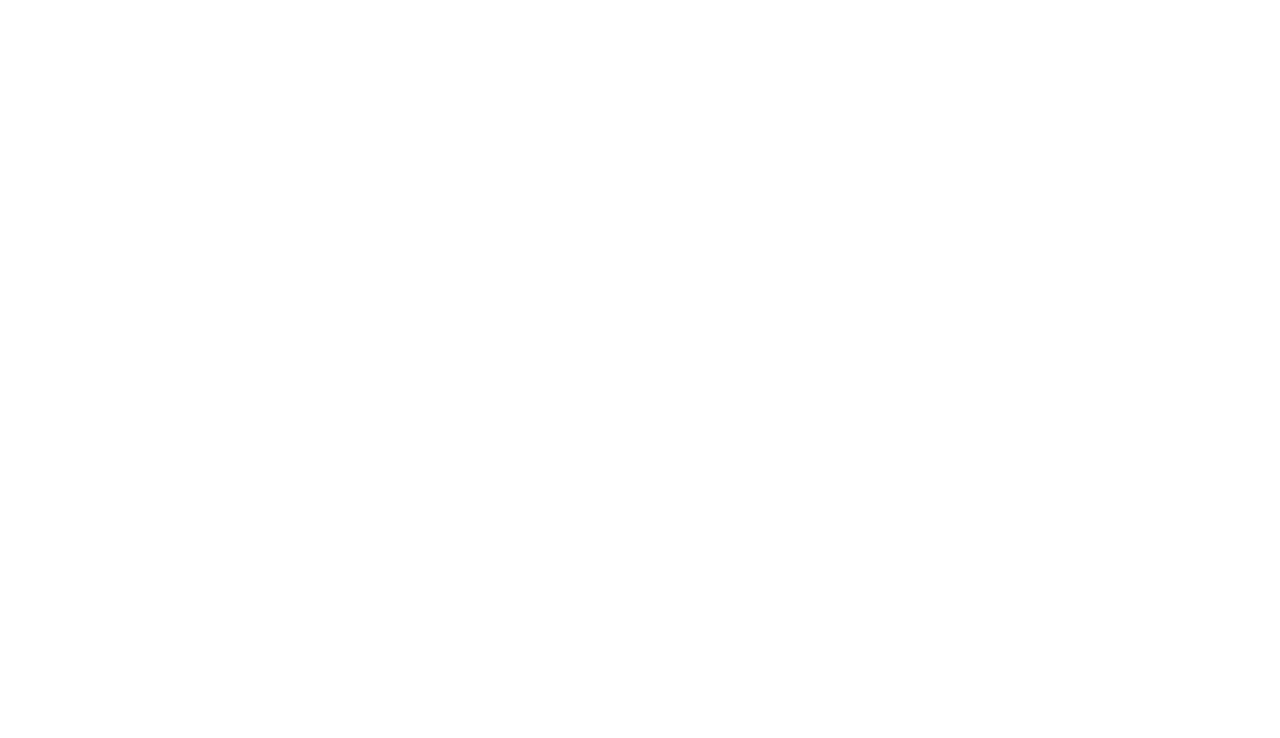
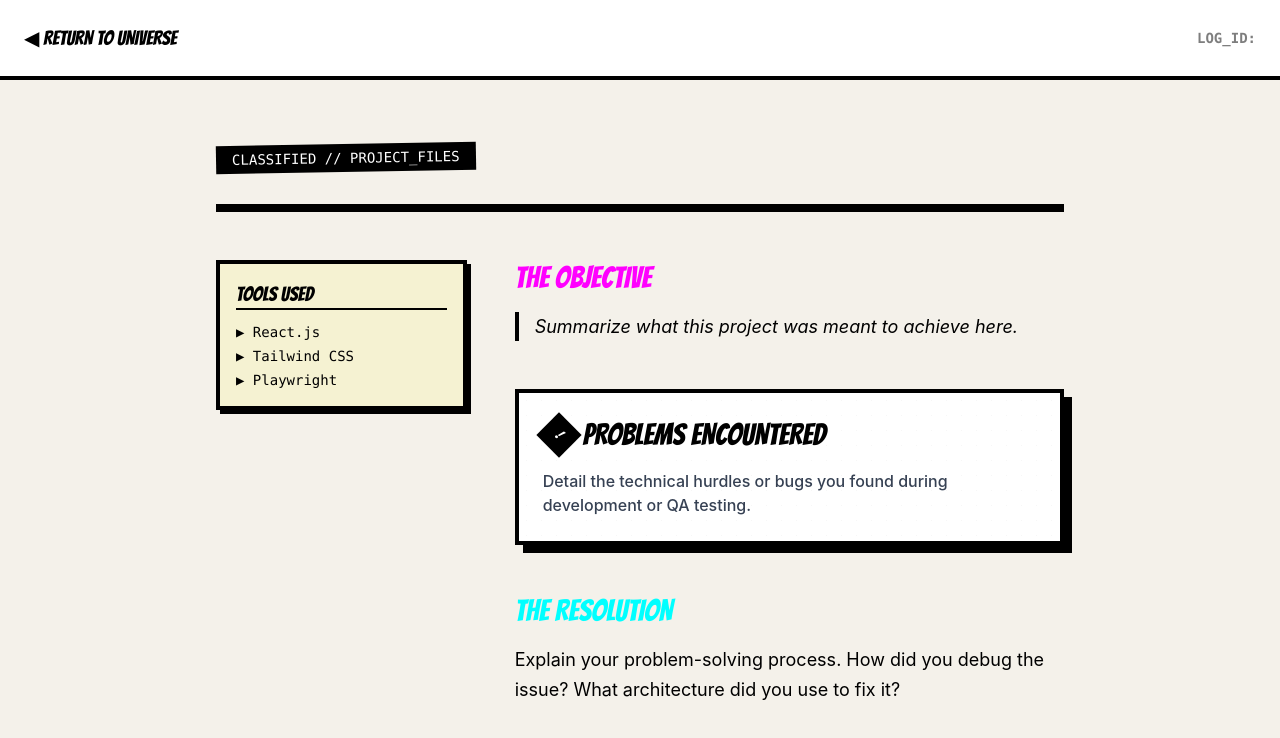
Before and after one commit to JhodelDatiles/portfolio, a React (Vite) app in the folder client/: page /projects/ipaskil in a window 1280 px wide. Before the commit this address had no page. Shown: the top 738 px of the page. Built offline with nearby package versions, Linux system fonts and the light colour scheme.

Commit message:
feat: added section recent projects

```diff
--- a/client/src/App.jsx
+++ b/client/src/App.jsx
@@ -1,5 +1,6 @@
-import { Routes, Route } from 'react-router-dom';
-import LandingPage from './pages/LandingPage.jsx';
+import { Routes, Route } from "react-router-dom";
+import LandingPage from "./pages/LandingPage.jsx";
+import ProjectDocumentation from "./components/ProjectDocumentation.jsx";
 
 // Placeholder for your project detail pages
 // You can create a single 'ProjectDetail.jsx' and pass IDs to it later
@@ -25,10 +26,24 @@
       <Route path="/" element={<LandingPage />} />
 
       {/* Specific Routes for your Experience Cards */}
-      <Route path="/experience/sparkle-qa" element={<ProjectDetail title="Sparkle QA Log" />} />
-      <Route path="/experience/ipaskil" element={<ProjectDetail title="iPaskil Archive" />} />
-      <Route path="/experience/qa-automation" element={<ProjectDetail title="Automation Data" />} />
-      <Route path="/experience/ux-analysis" element={<ProjectDetail title="UX Research" />} />
+      <Route
+        path="/experience/sparkle-qa"
+        element={<ProjectDetail title="Sparkle QA Log" />}
+      />
+      <Route
+        path="/experience/ipaskil"
+        element={<ProjectDetail title="iPaskil Archive" />}
+      />
+      <Route
+        path="/experience/qa-automation"
+        element={<ProjectDetail title="Automation Data" />}
+      />
+      <Route
+        path="/experience/ux-analysis"
+        element={<ProjectDetail title="UX Research" />}
+      />
+      <Route path="/projects/espyreal" element={<ProjectDocumentation id="espyreal" />} />
+      <Route path="/projects/ipaskil" element={<ProjectDocumentation id="ipaskil" />} />
     </Routes>
   );
 }
--- /dev/null
+++ b/client/src/components/ProjectCard.jsx
@@ -0,0 +1,54 @@
+import React from "react";
+import { Link } from "react-router-dom";
+
+const ProjectCard = ({ to, title, description, stack = [], image, offsetColor = "bg-spider-cyan" }) => {
+  return (
+    <Link to={to} className="relative group block h-full">
+      {/* 1. The Offset Shadow */}
+      <div className={`absolute inset-0 ${offsetColor} translate-x-3 translate-y-3 -z-10 transition-all duration-300 group-hover:translate-x-5 group-hover:translate-y-5 opacity-80`} />
+
+      {/* 2. The Main Card Container */}
+      <div className="h-full border-4 border-black bg-white flex flex-col overflow-hidden">
+
+        {/* Project Image Area */}
+        <div className="relative h-48 bg-slate-200 overflow-hidden border-b-4 border-black">
+          {image ? (
+            <img src={image} alt={title} className="w-full h-full object-cover transition-transform duration-500 group-hover:scale-110" />
+          ) : (
+            <div className="w-full h-full bg-spider-dots opacity-20 flex items-center justify-center text-black font-black italic">
+              NO_PREVIEW_AVAILABLE
+            </div>
+          )}
+          {/* "NEW" Stamp */}
+          <div className="absolute top-2 left-2 bg-spider-yellow border-2 border-black px-2 py-0.5 text-[10px] font-black uppercase rotate-[-5deg]">
+            Issue #01
+          </div>
+        </div>
+
+        {/* Project Details */}
+        <div className="p-5 flex flex-col flex-grow text-black">
+          <h3 className="font-comic-title text-3xl uppercase mb-2 group-hover:text-spider-magenta transition-colors">
+            {title}
+          </h3>
+          <p className="font-sans text-sm leading-snug mb-4 flex-grow">
+            {description}
+          </p>
+
+          {/* Stack & Tools Footer */}
+          <div className="border-t-2 border-black pt-3 mt-auto">
+            <p className="text-[10px] font-black uppercase mb-2 italic">Tech_Stack // Loaded</p>
+            <div className="flex flex-wrap gap-1">
+              {stack.map((tool, i) => (
+                <span key={i} className="bg-black text-white text-[9px] px-2 py-0.5 font-mono">
+                  {tool}
+                </span>
+              ))}
+            </div>
+          </div>
+        </div>
+      </div>
+    </Link>
+  );
+};
+
+export default ProjectCard;
--- /dev/null
+++ b/client/src/components/ProjectDocumentation.jsx
@@ -0,0 +1,84 @@
+import React from "react";
+import { useParams, useNavigate } from "react-router-dom";
+
+const ProjectDocumentation = () => {
+  const { projectId } = useParams();
+  const navigate = useNavigate();
+
+  // This is where you'll eventually store your project data
+  // For now, it's a template for your QA and Dev projects
+  return (
+    <div className="min-h-screen bg-[#f4f1ea] text-black font-sans selection:bg-spider-magenta selection:text-white">
+      {/* Navigation Header */}
+      <nav className="border-b-4 border-black p-6 bg-white flex justify-between items-center sticky top-0 z-50">
+        <button
+          onClick={() => navigate('/')}
+          className="font-comic-title uppercase text-xl hover:text-spider-magenta transition-colors"
+        >
+          ◀ Return to Universe
+        </button>
+        <span className="font-mono text-sm font-bold opacity-50">LOG_ID: {projectId?.toUpperCase()}</span>
+      </nav>
+
+      <main className="max-w-4xl mx-auto py-16 px-6">
+        {/* Project Header */}
+        <header className="mb-12">
+          <div className="inline-block bg-black text-white px-4 py-1 mb-4 rotate-[-1deg] font-mono text-sm">
+            CLASSIFIED // PROJECT_FILES
+          </div>
+          <h1 className="text-6xl md:text-8xl font-comic-title uppercase leading-none border-b-8 border-black pb-4">
+            {projectId?.replace('-', ' ')}
+          </h1>
+        </header>
+
+        {/* Documentation Content */}
+        <div className="grid md:grid-cols-3 gap-12">
+
+          {/* Left Column: Stats & Stack */}
+          <div className="md:col-span-1 space-y-8">
+            <section className="border-4 border-black p-4 bg-spider-yellow/10 shadow-[4px_4px_0px_black]">
+              <h2 className="font-comic-title uppercase text-xl mb-3 border-b-2 border-black">Tools Used</h2>
+              <ul className="font-mono text-sm space-y-1">
+                <li>▶ React.js</li>
+                <li>▶ Tailwind CSS</li>
+                <li>▶ Playwright</li>
+              </ul>
+            </section>
+          </div>
+
+          {/* Right Column: The "Story" */}
+          <div className="md:col-span-2 space-y-12">
+            <section>
+              <h2 className="text-3xl font-comic-title uppercase mb-4 text-spider-magenta">The Objective</h2>
+              <p className="text-lg leading-relaxed border-l-4 border-black pl-4 italic">
+                Summarize what this project was meant to achieve here.
+              </p>
+            </section>
+
+            <section className="bg-white border-4 border-black p-6 shadow-[8px_8px_0px_black] relative overflow-hidden">
+               {/* Decorative Ben-Day Dots */}
+               <div className="absolute inset-0 bg-spider-dots opacity-[0.03] pointer-events-none" />
+
+               <h2 className="text-3xl font-comic-title uppercase mb-4 flex items-center gap-2">
+                 <span className="w-8 h-8 bg-black text-white flex items-center justify-center rotate-45 text-sm">!</span>
+                 Problems Encountered
+               </h2>
+               <p className="font-medium text-gray-700">
+                 Detail the technical hurdles or bugs you found during development or QA testing.
+               </p>
+            </section>
+
+            <section>
+              <h2 className="text-3xl font-comic-title uppercase mb-4 text-spider-cyan">The Resolution</h2>
+              <p className="text-lg leading-relaxed">
+                Explain your problem-solving process. How did you debug the issue? What architecture did you use to fix it?
+              </p>
+            </section>
+          </div>
+        </div>
+      </main>
+    </div>
+  );
+};
+
+export default ProjectDocumentation;
--- a/client/src/pages/LandingPage.jsx
+++ b/client/src/pages/LandingPage.jsx
@@ -3,6 +3,7 @@
 import HeroSection from "../components/HeroSection";
 import MovingCarousel from "../components/MovingCarousel";
 import ExperienceTimeline from "../components/ExperienceTimeline";
+import ProjectCard from "../components/ProjectCard";
 
 function LandingPage() {
   const [activeSection, setActiveSection] = useState("home");
@@ -36,7 +37,7 @@
         {/* HERO SECTION */}
         <section
           id="home"
-          className="min-h-[95vh] flex items-center relative group border-1"
+          className="min-h-[95vh] flex items-center relative group"
         >
           <div className="max-w-6xl mx-auto px-6 w-full">
             <HeroSection />
@@ -46,11 +47,15 @@
         </section>
 
         {/* TECH STACK SECTION */}
-        <section id="stack" className="w-full min-h-screen flex items-center border-1">
+        <section id="stack" className="w-full min-h-screen flex items-center">
           <MovingCarousel />
         </section>
 
-        <section id="experience" className="flex flex-col pt-30 pb-10 overflow-x-hidden border-1 overflow-hidden">
+        {/* EXPERIENCE SECTION */}
+        <section
+          id="experience"
+          className="flex flex-col pt-30 pb-10 overflow-x-hidden overflow-hidden"
+        >
           <div className="self-center">
             <h3 className="font-comic-title text-3xl md:text-4xl uppercase tracking-tighter text-white mb-4 px-8 relative inline-block">
               <span className="relative z-10">Work Experiences</span>
@@ -66,15 +71,59 @@
           <ExperienceTimeline />
         </section>
 
+        {/* PROJECTS SECTION */}
+        <section id="projects" className="flex flex-col border-1 py-30 px-30">
+          <div className="self-center">
+            <h3 className="font-comic-title text-3xl md:text-4xl uppercase tracking-tighter text-white mb-4 px-8 relative inline-block">
+              <span className="relative z-10">Recent Projects</span>
+              <span className="absolute top-0.5 left-[34px] text-[#FF00FF] -z-10 opacity-50 italic">
+                Recent Projects
+              </span>
+              <span className="absolute -top-0.5 left-[30px] text-[#00FFFF] -z-20 opacity-50">
+                Recent Projects
+              </span>
+            </h3>
+          </div>
+
+          <div className="grid grid-cols-1 md:grid-cols-2 lg:grid-cols-3 gap-12">
+            {/* Project: Espyreal */}
+            <ProjectCard
+              to="/projects/espyreal"
+              title="EKOMERS"
+              description="A MERN e-commerce web-app with PayMongo payments, admin dashboard, and AI chat support."
+              stack={["React", "Express", "Node.js", "MongoDB"]}
+              offsetColor="bg-spider-yellow"
+            />
+
+            <ProjectCard
+              to="/projects/espyreal"
+              title="Espyreal"
+              description="A multi-currency identifier for visually impaired individuals using CNNs and TensorFlow Lite."
+              stack={["React Native", "TensorFlow", "Python", "Mobile Dev"]}
+              offsetColor="bg-spider-yellow"
+            />
+
+            {/* Project: iPaskil */}
+            <ProjectCard
+              to="/projects/ipaskil"
+              title="iPaskil"
+              description="A digital community platform for shared thoughts, poetry, and graffiti-style art."
+              stack={["MERN Stack", "Tailwind CSS", "Framer Motion"]}
+              offsetColor="bg-spider-magenta"
+            />
+            {/* Project: QA Portfolio */}
+            <ProjectCard
+              to="/projects/qa-portfolio"
+              title="NotePad"
+              description="Just a notepad nothing much here."
+              stack={["Playwright", "Manual Testing", "User Flow Analysis"]}
+              offsetColor="bg-spider-cyan"
+            />
+          </div>
+        </section>
+
         {/* CONTENT SECTIONS */}
         <div className="max-w-6xl mx-auto px-6 space-y-32 pb-32">
-          <section id="projects" className="min-h-screen pt-24">
-            <h2 className="text-5xl font-comic-title text-glitch-hover uppercase mb-12">
-              Featured Projects
-            </h2>
-            {/* Projects Grid Goes Here */}
-          </section>
-
           <section
             id="contact"
             className="min-h-screen flex items-center justify-center"
```
